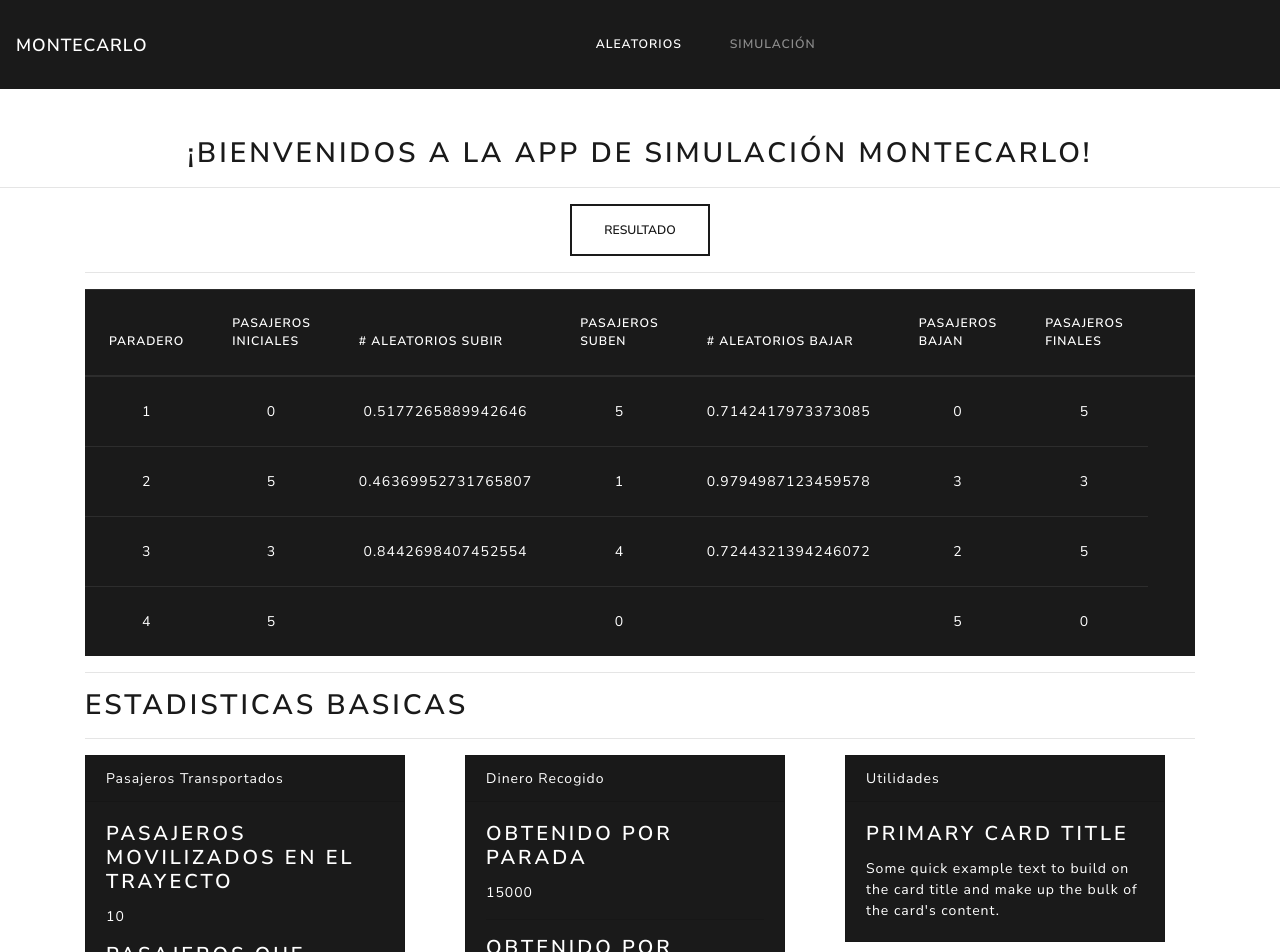
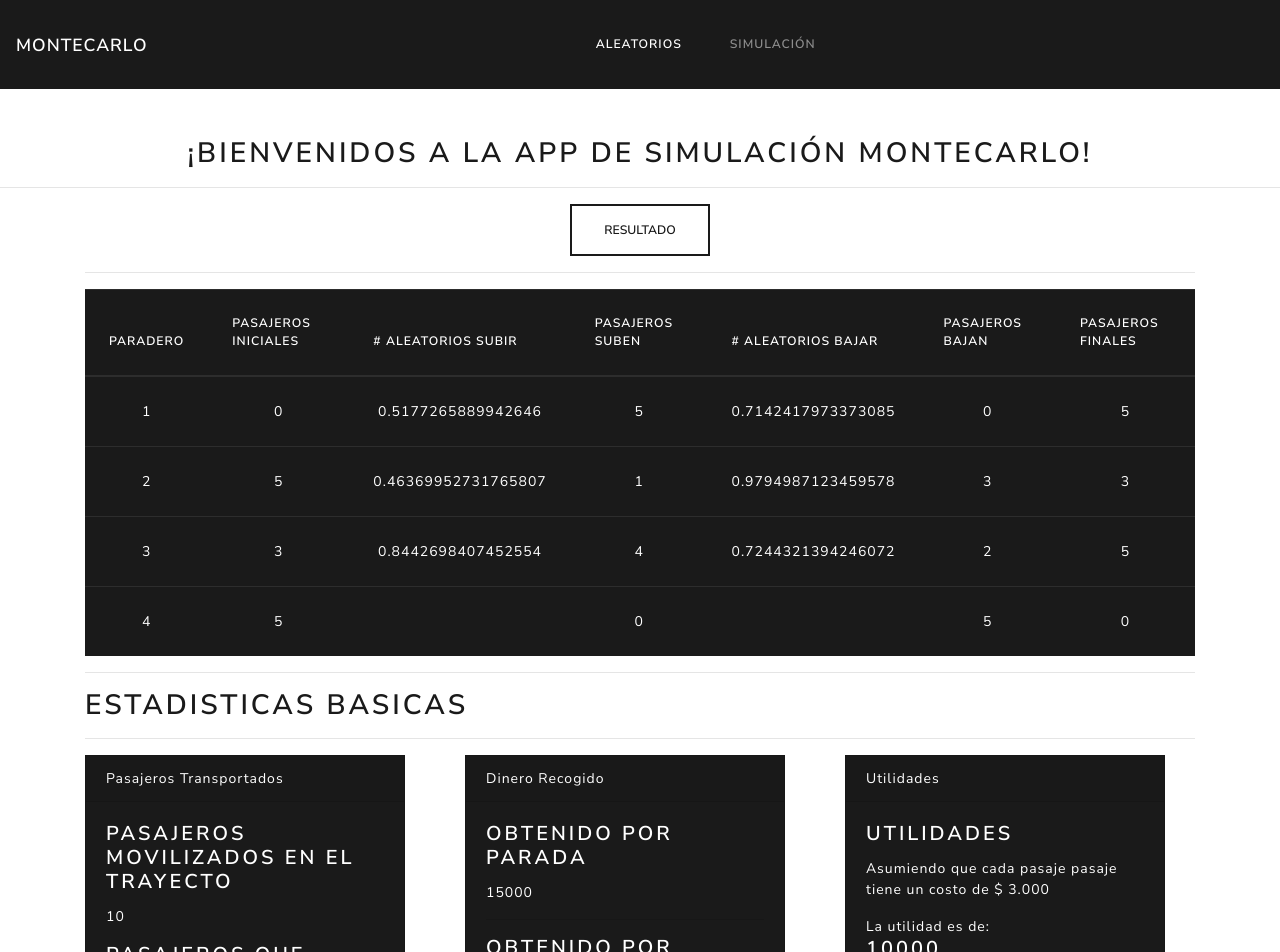
Before and after one commit to fabiancho94/MonteCarlo, an Angular app: page /simulation in a window 1280 px wide. Shown: the top 952 px of the page. Built offline with nearby package versions, Linux system fonts and the light colour scheme.

Commit message:
Final Simulacion

```diff
--- a/src/app/components/simulacion/simulacion.component.html
+++ b/src/app/components/simulacion/simulacion.component.html
@@ -11,7 +11,6 @@
       <th scope="col"># Aleatorios Bajar</th>
       <th scope="col">Pasajeros Bajan</th>
       <th scope="col">Pasajeros Finales</th>
-      <th scope="col"></th>
     </tr>
     </thead>
     <tbody>
@@ -35,9 +34,9 @@
             <div class="card-header">Pasajeros Transportados</div>
             <div class="card-body">
               <h4 class="card-title">Pasajeros movilizados en el trayecto</h4>
-              <p class="card-text">{{pasajTotales}}</p>
+              <p class="card-text" style="color: White;">{{pasajTotales}}</p>
               <h4 class="card-title">Pasajeros que llegan a Tebaida</h4>
-              <p class="card-text">{{lleganTebaida}}</p>
+              <p class="card-text" style="color: White;">{{lleganTebaida}}</p>
             </div>
           </div>
     </div>
@@ -47,7 +46,7 @@
             <div class="card-body">
               <div *ngFor="let din of dinero">
                   <h4 class="card-title">Obtenido por parada </h4>
-                  <p class="card-text">{{din}}</p>
+                  <p class="card-text" style="color: White;">{{din}}</p>
                   <hr>
               </div>
             </div>
@@ -57,8 +56,10 @@
         <div class="card text-white bg-primary mb-3" style="max-width: 20rem;">
             <div class="card-header">Utilidades</div>
             <div class="card-body">
-              <h4 class="card-title">Primary card title</h4>
-              <p class="card-text">Some quick example text to build on the card title and make up the bulk of the card's content.</p>
+              <h4 class="card-title">Utilidades</h4>
+              <p class="card-text"> Asumiendo que cada pasaje pasaje tiene un costo de $ 3.000
+              </p>
+              La utilidad es de: <h4 style="color: White;">{{total}}</h4>
             </div>
           </div>
     </div>
--- a/src/app/components/simulacion/simulacion.component.ts
+++ b/src/app/components/simulacion/simulacion.component.ts
@@ -26,6 +26,7 @@ export class SimulacionComponent implements OnInit {
   public contTotales: number = 0
 
   public money: number
+  public total: number
   public pasajTotales: number = 0
   public lleganTebaida: number
 
@@ -33,6 +34,18 @@ export class SimulacionComponent implements OnInit {
 
   ngOnInit() {
     this.simulacion()
+    this.calcularUtilidades()
+  }
+
+  calcularUtilidades(){
+
+    let tmp = 0
+
+    this.dinero.forEach(element => {
+      tmp+=element
+    });
+
+    this.total = tmp - 20000
   }
 
   simulacion(){
@@ -171,27 +184,21 @@ if(estacion == 1)return 0
 // Segunda parada
 if(estacion == 2){
   if(aleatorio>=0&&aleatorio<=0.38){
-    console.log("Estacion 2: 0");
     return 0
   }
   else if(aleatorio>0.38&&aleatorio<=0.66){
-    console.log("Estacion 2: 1");
     return 1
   }
   else if(aleatorio>0.66&&aleatorio<=0.96){
-    console.log("Estacion 2: 2");
     return 2
   }
   else if(aleatorio>0.96&&aleatorio<=0.98){
-    console.log("Estacion 2: 3");
     return 3
   }
   else if(aleatorio>0.98&&aleatorio<=0.99){
-    console.log("Estacion 2: 4");
     return 4
   }
   else if(aleatorio>0.99&&aleatorio<=1){
-    console.log("Estacion 2: 5");
     return 5
   }
 }
```
